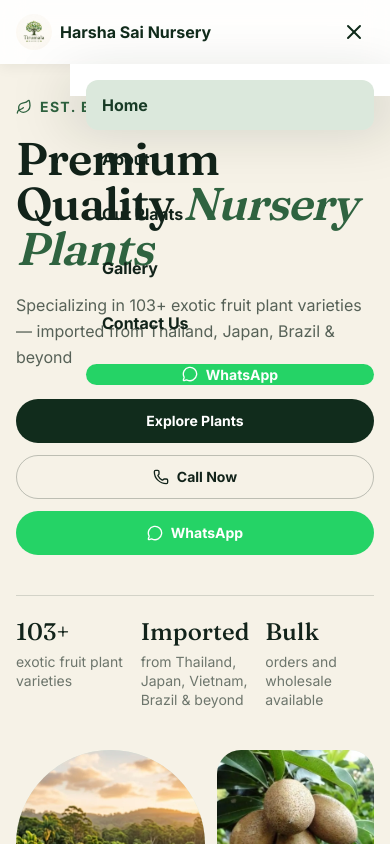
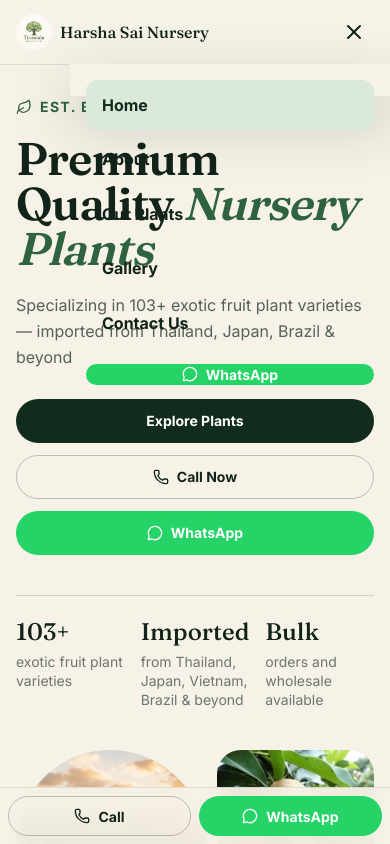
Before and after one commit to aravindpulluri116/harshasainursery_staffarc_aravind, a Next.js app: page / in a window 390 px wide. Both pictures are taken after a click on the button 354 px from the left and 32 px from the top of the page. Shown: the top 844 px of the page. Built offline with nearby package versions, Linux system fonts and the light colour scheme.

Commit message:
Add Phone icon and update Navbar styles
Updated the Navbar component to include a Phone icon and a call button, along with changes to the styling for better visual consistency.

```diff
--- a/src/components/sections/navbar.jsx
+++ b/src/components/sections/navbar.jsx
@@ -3,11 +3,11 @@
 import { useEffect, useState } from "react";
 import Image from "next/image";
 import { AnimatePresence, motion, useMotionValueEvent, useScroll } from "motion/react";
-import { Menu, MessageCircle, X } from "lucide-react";
+import { Menu, MessageCircle, Phone, X } from "lucide-react";
 import { Button } from "@/components/ui/button";
 import { HoverIcon } from "@/components/hover-icon";
 import { useLenis } from "@/components/providers";
-import { NAV_LINKS, waLink } from "@/lib/site";
+import { NAV_LINKS, PHONE, waLink } from "@/lib/site";
 import { cn } from "@/lib/utils";
 
 export function Navbar() {
@@ -50,13 +50,14 @@ export function Navbar() {
   };
 
   return (
+    <>
     <motion.header
       initial={{ y: -100 }}
       animate={{ y: hidden && !open ? -100 : 0 }}
       transition={{ type: "spring", stiffness: 260, damping: 24 }}
       className={cn(
         "fixed inset-x-0 top-0 z-50 transition-colors duration-300",
-        scrolled || open ? "bg-white/90 shadow-soft backdrop-blur-md" : "bg-transparent",
+        "bg-beige-50/90 backdrop-blur-md", scrolled || open ? "border-b border-ink/10" : "border-b border-transparent",
       )}
     >
       <div className="mx-auto flex h-16 max-w-7xl items-center justify-between px-4 md:h-[72px] md:px-8">
@@ -69,7 +70,7 @@ export function Navbar() {
           transition={{ type: "spring", stiffness: 400, damping: 15 }}
         >
           <Image src="/assets/logo.webp" alt="Harsha Sai Nursery" width={44} height={44} className="size-9 rounded-full object-cover md:size-11" />
-          <span className={cn("text-base font-bold transition-colors", scrolled || open ? "text-green-900" : "text-white")}>
+          <span className="font-display text-base font-semibold text-ink">
             Harsha Sai Nursery
           </span>
         </motion.a>
@@ -86,14 +87,14 @@ export function Navbar() {
               transition={{ type: "spring", stiffness: 400, damping: 18 }}
               className={cn(
                 "relative rounded-full px-4 py-2 text-sm font-bold transition-colors",
-                active === l.href ? "text-white" : scrolled ? "text-ink hover:bg-green-100" : "text-white/90 hover:bg-white/15",
+                active === l.href ? "text-ink" : "text-ink/60 hover:text-ink",
               )}
             >
               {/* One pill that springs between links as the active section changes */}
               {active === l.href && (
                 <motion.span
                   layoutId="nav-pill"
-                  className="absolute inset-0 rounded-full bg-green-700"
+                  className="absolute inset-x-4 bottom-1 h-0.5 rounded-full bg-green-600"
                   transition={{ type: "spring", stiffness: 380, damping: 30 }}
                 />
               )}
@@ -117,7 +118,7 @@ export function Navbar() {
             onClick={() => setOpen((o) => !o)}
             className={cn(
               "grid size-10 place-items-center rounded-full transition-colors lg:hidden",
-              scrolled || open ? "text-green-900 hover:bg-green-100" : "text-white hover:bg-white/15",
+              "text-ink hover:bg-ink/10",
             )}
           >
             <AnimatePresence mode="wait" initial={false}>
@@ -141,7 +142,7 @@ export function Navbar() {
       <nav
         data-open={open}
         aria-label="Mobile"
-        className="menu-panel fixed top-16 right-0 bottom-0 w-[min(20rem,85vw)] flex-col gap-1 bg-white p-4 shadow-lift md:top-[72px] lg:hidden"
+        className="menu-panel fixed top-16 right-0 bottom-0 w-[min(20rem,85vw)] flex-col gap-1 bg-beige-50 p-4 shadow-lift md:top-[72px] lg:hidden"
       >
         {NAV_LINKS.map((l, i) => (
           <motion.a
@@ -152,7 +153,7 @@ export function Navbar() {
             transition={{ type: "spring", stiffness: 220, damping: 20, delay: open ? 0.08 + i * 0.06 : 0 }}
             className={cn(
               "rounded-xl px-4 py-3 text-base font-bold transition-colors",
-              active === l.href ? "bg-green-100 text-green-800" : "text-ink hover:bg-green-50",
+              active === l.href ? "bg-green-100 text-green-900" : "text-ink hover:bg-green-50",
             )}
           >
             {l.label}
@@ -165,5 +166,16 @@ export function Navbar() {
         </Button>
       </nav>
     </motion.header>
+    {/* Phones: always-visible call / WhatsApp bar */}
+    <div className="fixed inset-x-0 bottom-0 z-40 grid grid-cols-2 gap-2 border-t border-ink/10 bg-beige-50/95 p-2 pb-[max(0.5rem,env(safe-area-inset-bottom))] backdrop-blur md:hidden">
+      <Button asChild variant="outline">
+        <a href={`tel:${PHONE}`}><Phone className="size-4" /> Call</a>
+      </Button>
+      <Button asChild variant="whatsapp">
+        <a href={waLink()} target="_blank" rel="noreferrer"><MessageCircle className="size-4" /> WhatsApp</a>
+      </Button>
+    </div>
+
+    </>
   );
 }
```
